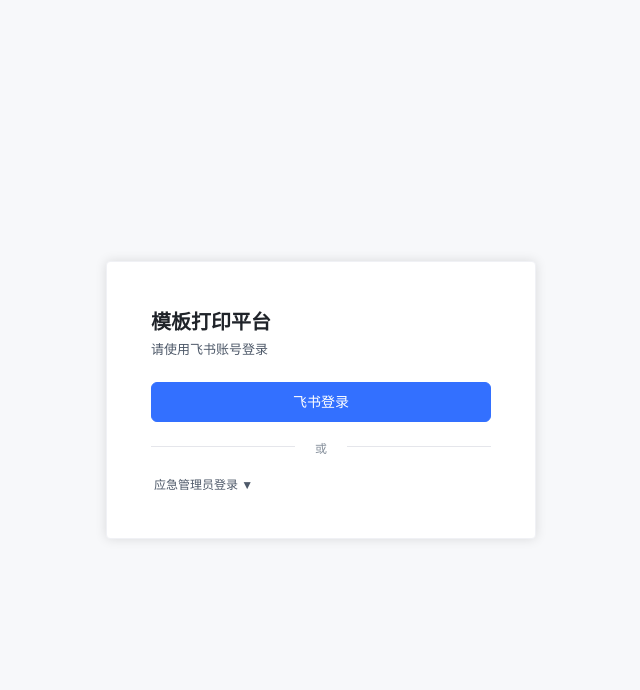
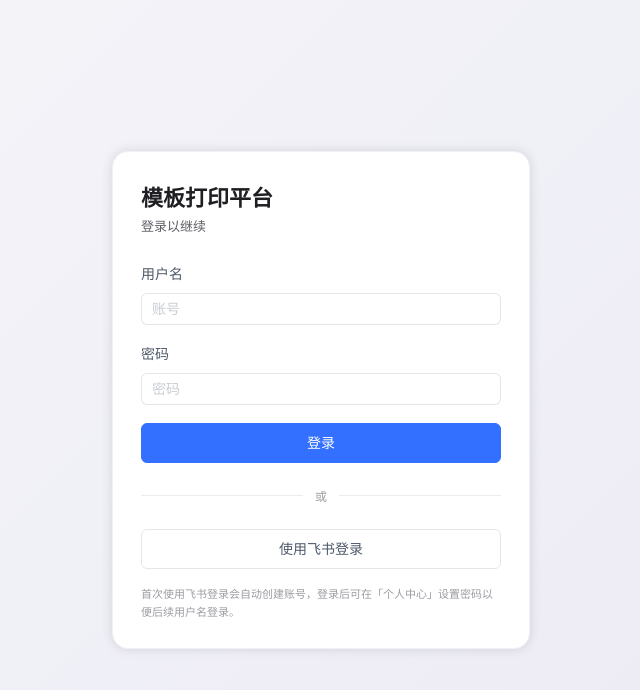
Before and after one commit to XHBbps/template-printing, a Vue app in the folder apps/web/: page /login in a window 1280 px wide. Shown: the top 690 px of the page, without its empty margins (319-959 px from the left). Built offline with nearby package versions, Linux system fonts and the light colour scheme; no server answers.

Commit message:
feat(views): LoginView 重做 — 用户名密码在上，飞书 SSO 在下，紫色卡片风格

```diff
--- a/apps/web/src/views/LoginView.vue
+++ b/apps/web/src/views/LoginView.vue
@@ -1,5 +1,6 @@
 <script setup lang="ts">
-import { ElButton, ElCard, ElForm, ElFormItem, ElInput, ElMessage, ElDivider } from 'element-plus';
+// eslint-disable-next-line import/no-unresolved
+import { ElButton, ElCard, ElForm, ElFormItem, ElInput, ElMessage } from 'element-plus';
 import { ref } from 'vue';
 import { useRouter } from 'vue-router';
 
@@ -13,7 +14,6 @@ const authStore = useAuthStore();
 const username = ref('');
 const password = ref('');
 const submitting = ref(false);
-const showEmergency = ref(false);
 
 function goLark(): void {
   const continueTo = (router.currentRoute.value.query.continue as string | undefined) ?? '/';
@@ -21,7 +21,10 @@ function goLark(): void {
 }
 
 async function submitLocal(): Promise<void> {
-  if (!username.value || !password.value) return;
+  if (!username.value || !password.value) {
+    ElMessage.warning('请输入用户名和密码');
+    return;
+  }
   submitting.value = true;
   try {
     const result = await apiFetch<{ ok: true; csrf: string; mustChangePassword: boolean }>(
@@ -33,7 +36,8 @@ async function submitLocal(): Promise<void> {
     );
     await authStore.setLocalLoginResult(result);
     ElMessage.success('登录成功');
-    await router.push('/');
+    const continueTo = (router.currentRoute.value.query.continue as string | undefined) ?? '/';
+    await router.push(continueTo);
   } catch (e) {
     if (e instanceof ApiClientError) {
       ElMessage.error(e.message);
@@ -50,31 +54,43 @@ async function submitLocal(): Promise<void> {
   <main class="login-page">
     <ElCard class="login-card">
       <h1 class="login-title">模板打印平台</h1>
-      <p class="login-subtitle">请使用飞书账号登录</p>
+      <p class="login-subtitle">登录以继续</p>
 
-      <ElButton type="primary" size="large" style="width: 100%" @click="goLark">
-        飞书登录
-      </ElButton>
-
-      <ElDivider>
-        <span class="login-divider-text">或</span>
-      </ElDivider>
-
-      <ElButton link size="small" @click="showEmergency = !showEmergency">
-        应急管理员登录 {{ showEmergency ? '▲' : '▼' }}
-      </ElButton>
-
-      <ElForm v-if="showEmergency" label-position="top" style="margin-top: 12px">
+      <ElForm label-position="top" @submit.prevent="submitLocal">
         <ElFormItem label="用户名">
-          <ElInput v-model="username" autocomplete="username" />
+          <ElInput v-model="username" autocomplete="username" placeholder="账号" />
         </ElFormItem>
         <ElFormItem label="密码">
-          <ElInput v-model="password" type="password" autocomplete="current-password" />
+          <ElInput
+            v-model="password"
+            type="password"
+            autocomplete="current-password"
+            placeholder="密码"
+            @keyup.enter="submitLocal"
+          />
         </ElFormItem>
-        <ElButton type="default" :loading="submitting" style="width: 100%" @click="submitLocal">
-          应急登录
+        <ElButton
+          type="primary"
+          size="large"
+          :loading="submitting"
+          style="width: 100%"
+          @click="submitLocal"
+        >
+          登录
         </ElButton>
       </ElForm>
+
+      <div class="login-divider">
+        <span class="login-divider-line" />
+        <span class="login-divider-text">或</span>
+        <span class="login-divider-line" />
+      </div>
+
+      <ElButton size="large" plain style="width: 100%" @click="goLark"> 使用飞书登录 </ElButton>
+
+      <p class="login-tip">
+        首次使用飞书登录会自动创建账号，登录后可在「个人中心」设置密码以便后续用户名登录。
+      </p>
     </ElCard>
   </main>
 </template>
@@ -85,24 +101,43 @@ async function submitLocal(): Promise<void> {
   display: flex;
   align-items: center;
   justify-content: center;
-  background: var(--el-bg-color-page);
+  background: linear-gradient(135deg, #f5f5f9 0%, #ebeaf5 100%);
 }
 .login-card {
-  width: 380px;
-  padding: 24px;
+  width: 400px;
+  padding: 8px;
+  border-radius: 16px;
 }
 .login-title {
   margin: 0 0 4px 0;
-  font-size: 20px;
+  font-size: 22px;
   font-weight: 600;
+  color: var(--tp-ink, #1f1f23);
 }
 .login-subtitle {
-  margin: 0 0 24px 0;
-  color: var(--el-text-color-regular);
+  margin: 0 0 28px 0;
+  color: var(--tp-ink-soft, #5e5e66);
   font-size: 13px;
+}
+.login-divider {
+  display: flex;
+  align-items: center;
+  margin: 24px 0;
+  gap: 12px;
+}
+.login-divider-line {
+  flex: 1;
+  height: 1px;
+  background: var(--tp-line, #ececef);
 }
 .login-divider-text {
   font-size: 12px;
-  color: var(--el-text-color-secondary);
+  color: var(--tp-ink-faint, #9c9ca3);
+}
+.login-tip {
+  margin: 16px 0 0;
+  font-size: 11px;
+  color: var(--tp-ink-faint, #9c9ca3);
+  line-height: 1.6;
 }
 </style>
```
